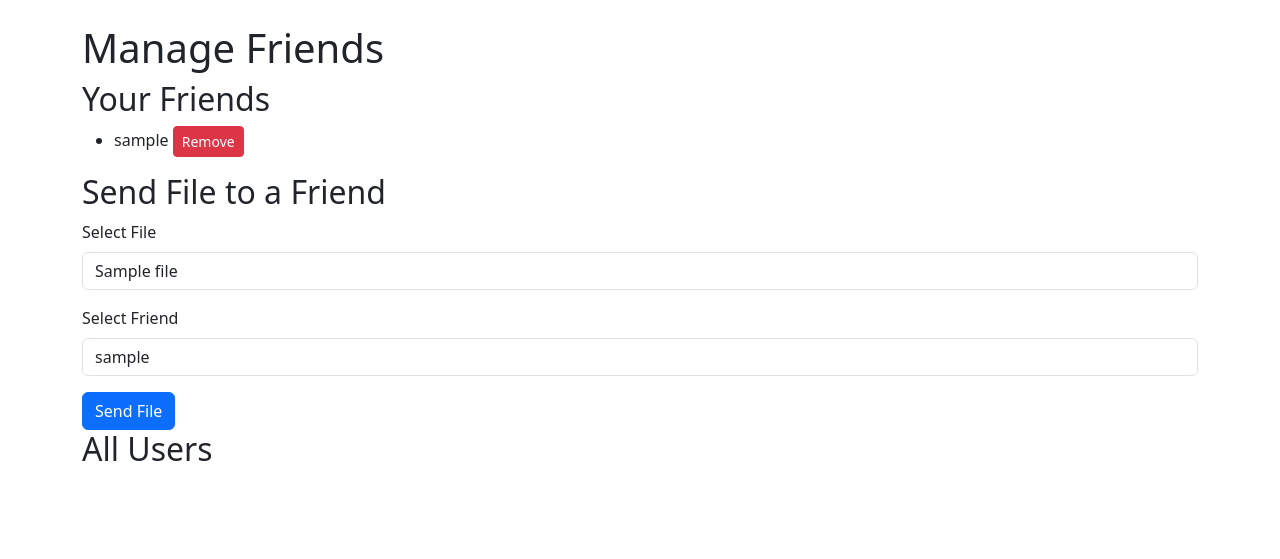
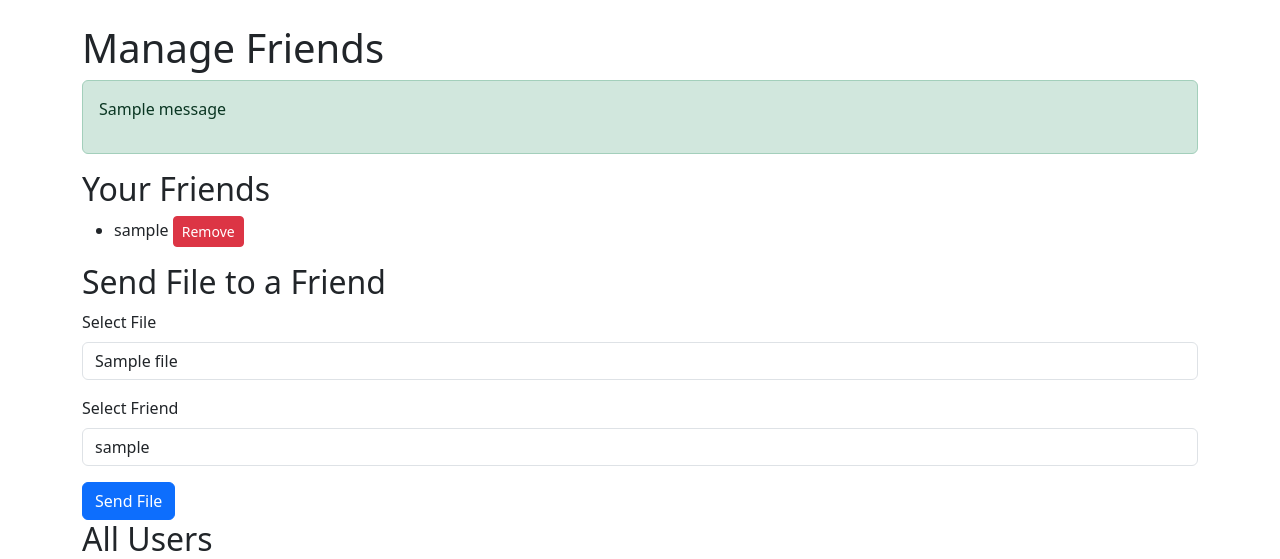
Before and after one commit to dgonz1024/SecureShare, a Django app: page /files/friends/ in a window 1280 px wide. Shown: the part 56-615 px from the top of the page. Run offline with Django 3.2, Linux system fonts and the light colour scheme; a user stored in the database is signed in; tables that the repository leaves empty hold one stand-in row (values such as "Sample post"); one stand-in notice (Sample message) is shown.

Commit message:
Verify successful message send

```diff
--- a/files/templates/files/manage_friends.html
+++ b/files/templates/files/manage_friends.html
@@ -4,6 +4,14 @@
 
 {% block content %}
 <h1>Manage Friends</h1>
+
+{% if messages %}
+<div class="alert alert-success" role="alert">
+    {% for message in messages %}
+    <p>{{ message }}</p>
+    {% endfor %}
+</div>
+{% endif %}
 
 <!-- Section to display current friends -->
 <h2>Your Friends</h2>
--- a/files/views.py
+++ b/files/views.py
@@ -20,6 +20,7 @@ from django.db.models import Q, Value, CharField, F
 from .utils import generate_presigned_url
 import boto3
 from botocore.exceptions import ClientError
+from django.contrib import messages
 
 logger = logging.getLogger(__name__)
 
@@ -158,12 +159,15 @@ def manage_friends(request):
 
         if action == 'add':
             profile.friends.add(friend.profile)
+            messages.success(request, f'{friend.username} has been added as a friend.')
         elif action == 'remove':
             profile.friends.remove(friend.profile)
+            messages.success(request, f'{friend.username} has been removed from your friends.')
         elif action == 'send_file':
             file_id = request.POST.get('file_id')
             file_record = get_object_or_404(File, id=file_id, user=request.user)
             file_record.shared_with.add(friend)
+            messages.success(request, f'File "{file_record.name}" has been successfully sent to {friend.username}.')
             return redirect('manage_friends')
 
         return redirect('manage_friends')
```
